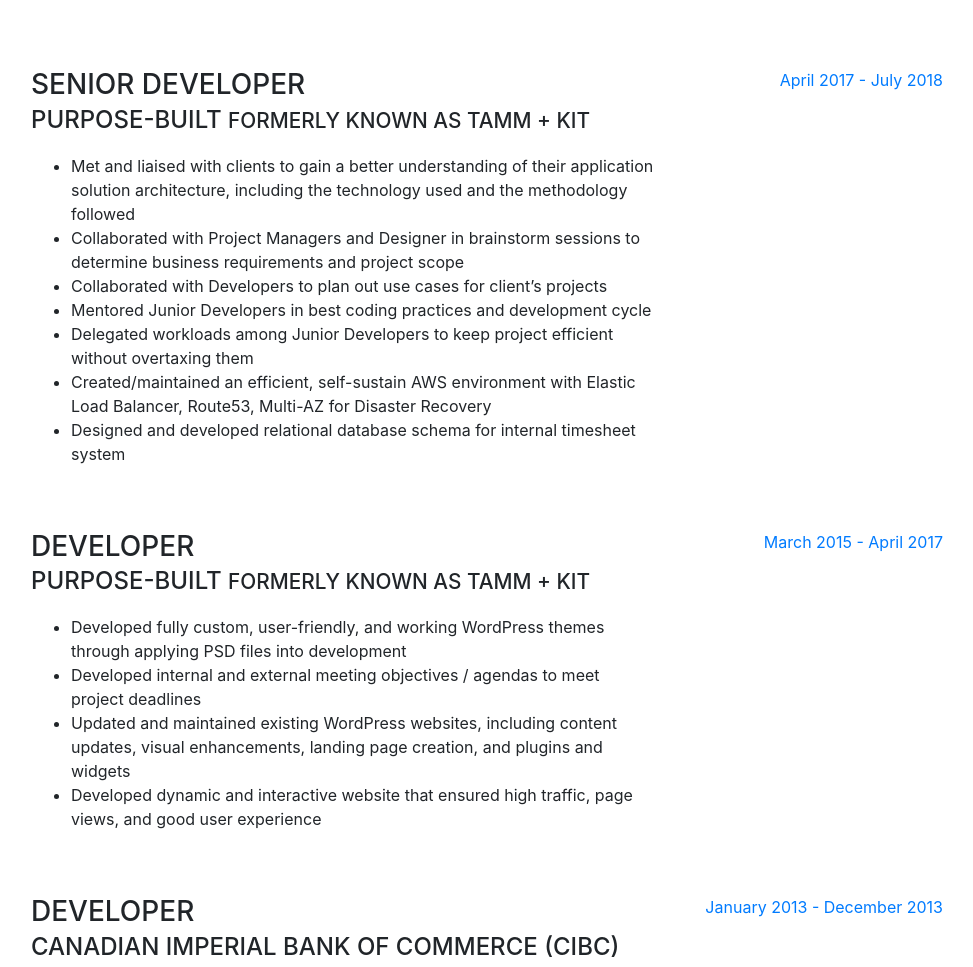
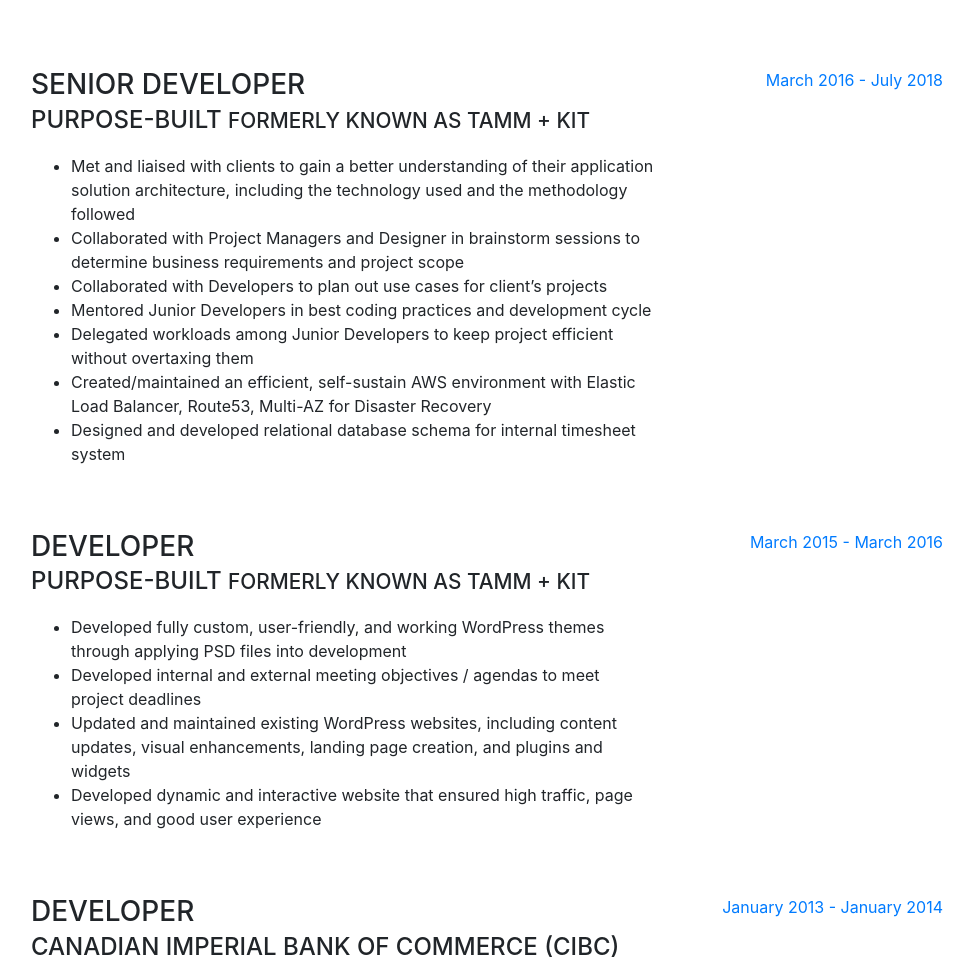
Before and after one commit to Radizzt/radizzt.github.io, a website with bundled scripts: page index.html in a window 1280 px wide. Shown: the part 1209-2176 px from the top of the page, without its empty margins (289-1262 px from the left). Built offline with nearby package versions, Linux system fonts and the light colour scheme; files whose address does not match are found by name; a web font is replaced by a local one.

```diff
--- a/index.html
+++ b/index.html
@@ -157,7 +157,7 @@
           </ul>
         </div>
         <div class="resume-date text-md-right">
-          <span class="text-primary">April 2017 - July 2018</span>
+          <span class="text-primary">March 2016 - July 2018</span>
         </div>
       </div>
 
@@ -173,7 +173,7 @@
           </ul>
         </div>
         <div class="resume-date text-md-right">
-          <span class="text-primary">March 2015 - April 2017</span>
+          <span class="text-primary">March 2015 - March 2016</span>
         </div>
       </div>
 
@@ -189,7 +189,7 @@
           </ul>
         </div>
         <div class="resume-date text-md-right">
-          <span class="text-primary">January 2013 - December 2013</span>
+          <span class="text-primary">January 2013 - January 2014</span>
         </div>
       </div>
 
```
Also changed, not shown: .travis.yml.
